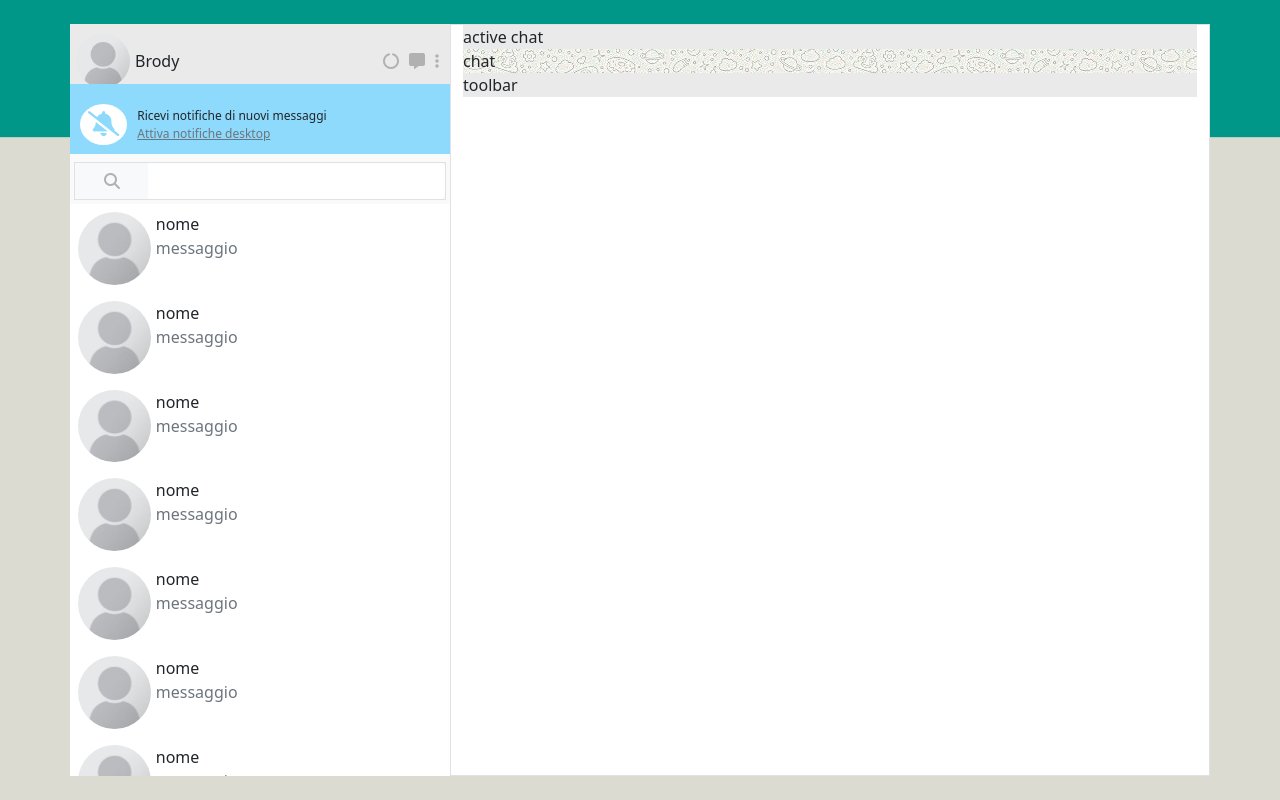
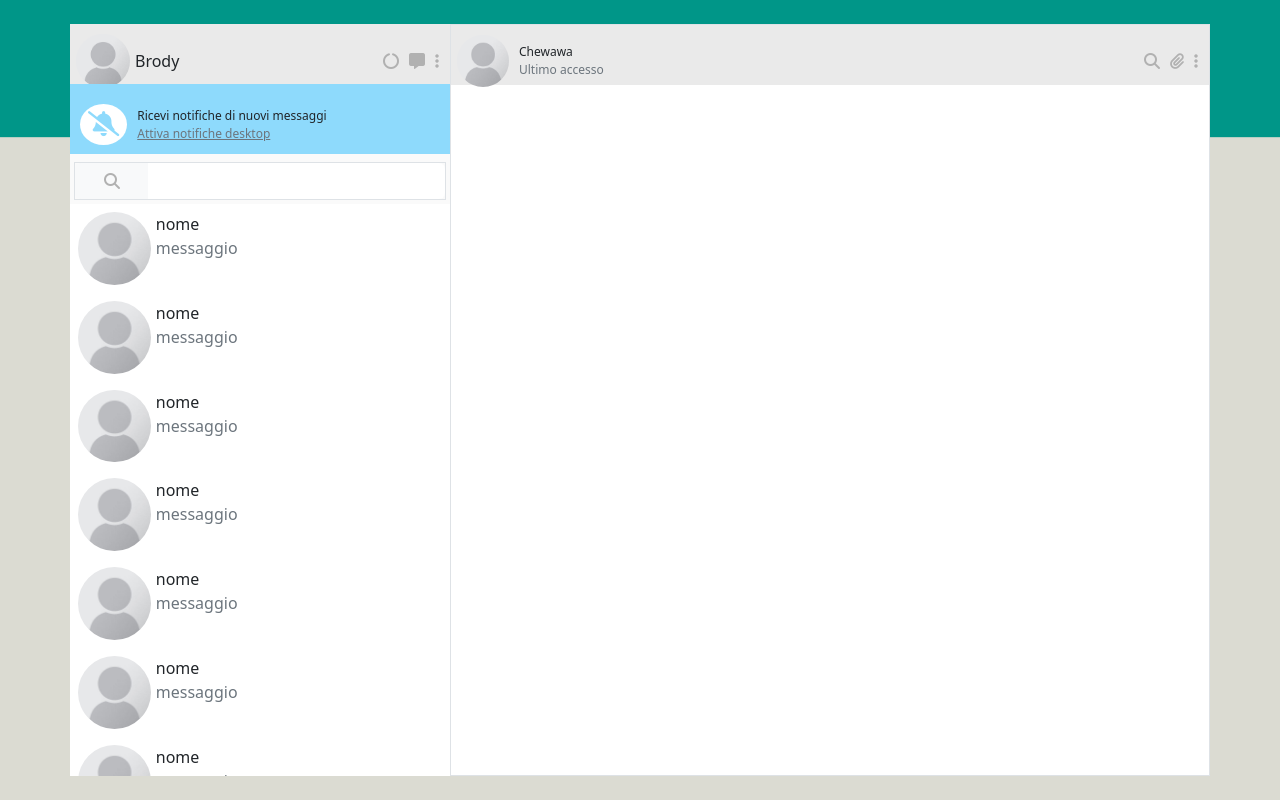
Before and after one commit to Brody14/vue-boolzapp, a plain HTML site: page index.html in a window 1280 px wide. Drawn offline with nearby package versions, Linux system fonts and the light colour scheme.

Commit message:
FEAT active chat header

```diff
--- a/css/style.css
+++ b/css/style.css
@@ -41,17 +41,20 @@ body {
     background-color: var(--user-bg);
 }
 
-.user-toolbar{
+.user-toolbar,
+.chat__header{
     padding: 10px 6px;
     height: 60px;
 }
 
 .user-toolbar__icons,
-.search-bar__icon {
+.search-bar__icon,
+.chat__header__toolbar__icons {
     color: var(--icon-color);
 }
 
-.user-toolbar__icons > * {
+.user-toolbar__icons > *,
+.chat__header__toolbar__icons > * {
     padding: 0 5px;
 }
 
@@ -96,3 +99,14 @@ body {
 .chat__view {
     background-image: url(../img/backgroundChat.jpg);
 }
+
+/* CHAT HEADER */
+
+.chat__header__img {
+    width: 8%;
+    margin-right: 10px;
+}
+
+.chat__header__text {
+    font-size: 12px;
+}
--- a/index.html
+++ b/index.html
@@ -164,9 +164,42 @@
                 </div>
 
                 <div class="col-8 chat border  h-100">
-                    <div class="chat__header">active chat</div>
-                    <div class="chat__view">chat</div>
-                    <div class="chat__toolbar">toolbar</div>
+                    <div class="row chat__header align-items-center">
+                        <div class="col d-flex align-items-center p-0">
+                            <img
+                                class="chat__header__img rounded-circle"
+                                src="./img/user.jpg"
+                                alt=""
+                            />
+                            <div class="chat__header__text">
+                                <p class="m-0">Chewawa</p>
+                                <p class="text-secondary m-0">Ultimo accesso</p>
+                            </div>
+                        </div>
+                        <div class="col-auto p-0">
+                            <ul class="d-flex chat__header__toolbar__icons m-0">
+                                <li>
+                                    <a href="#">
+                                        <i class="fa-solid fa-magnifying-glass"></i>
+                                    </a>
+                                </li>
+                                <li>
+                                    <a href="#">
+                                        <i class="fa-solid fa-paperclip"></i>
+                                    </a>
+                                </li>
+                                <li>
+                                    <a href="#">
+                                        <i class="fa-solid fa-ellipsis-vertical"></i>
+                                    </a>
+                                </li>
+                            </ul>
+                        </div>
+                    </div>
+
+
+                    <!-- <div class="chat__view">chat</div>
+                    <div class="chat__toolbar">toolbar</div> -->
                 </div>
             </div>
 
```
